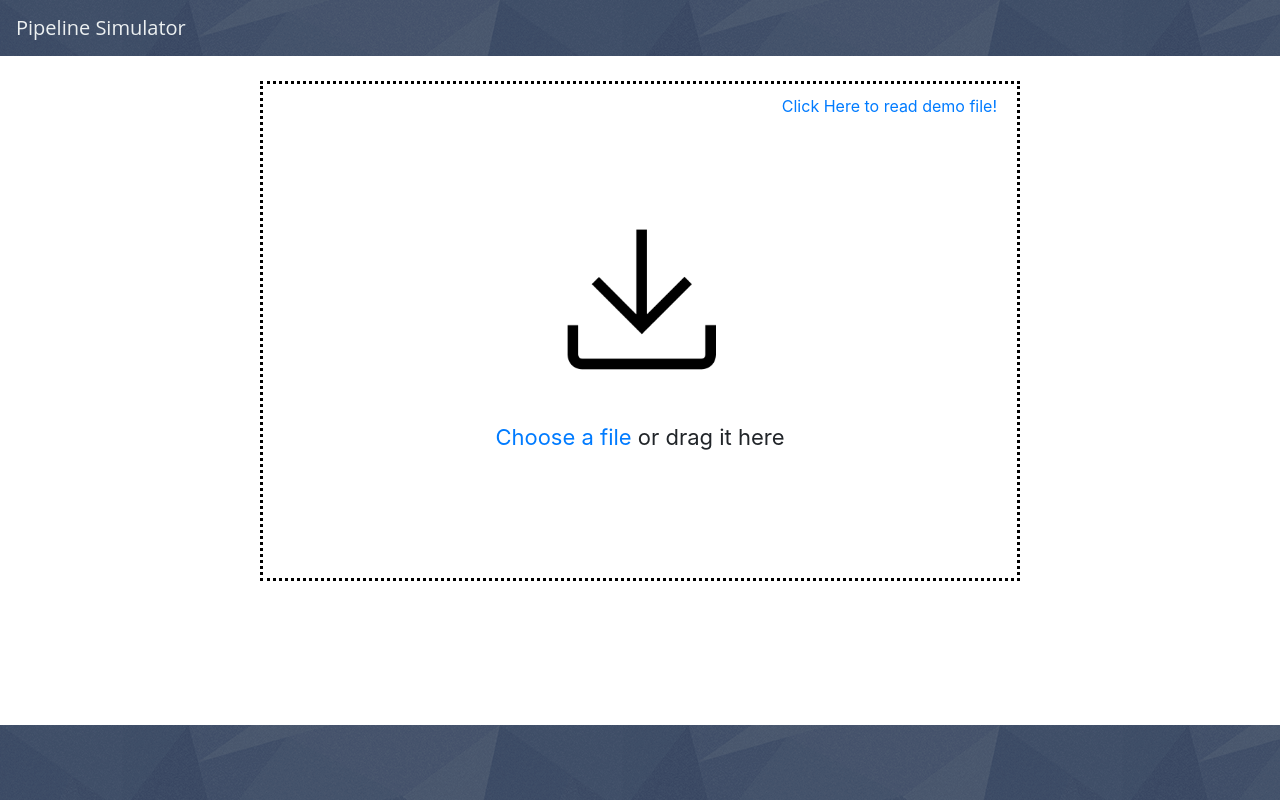
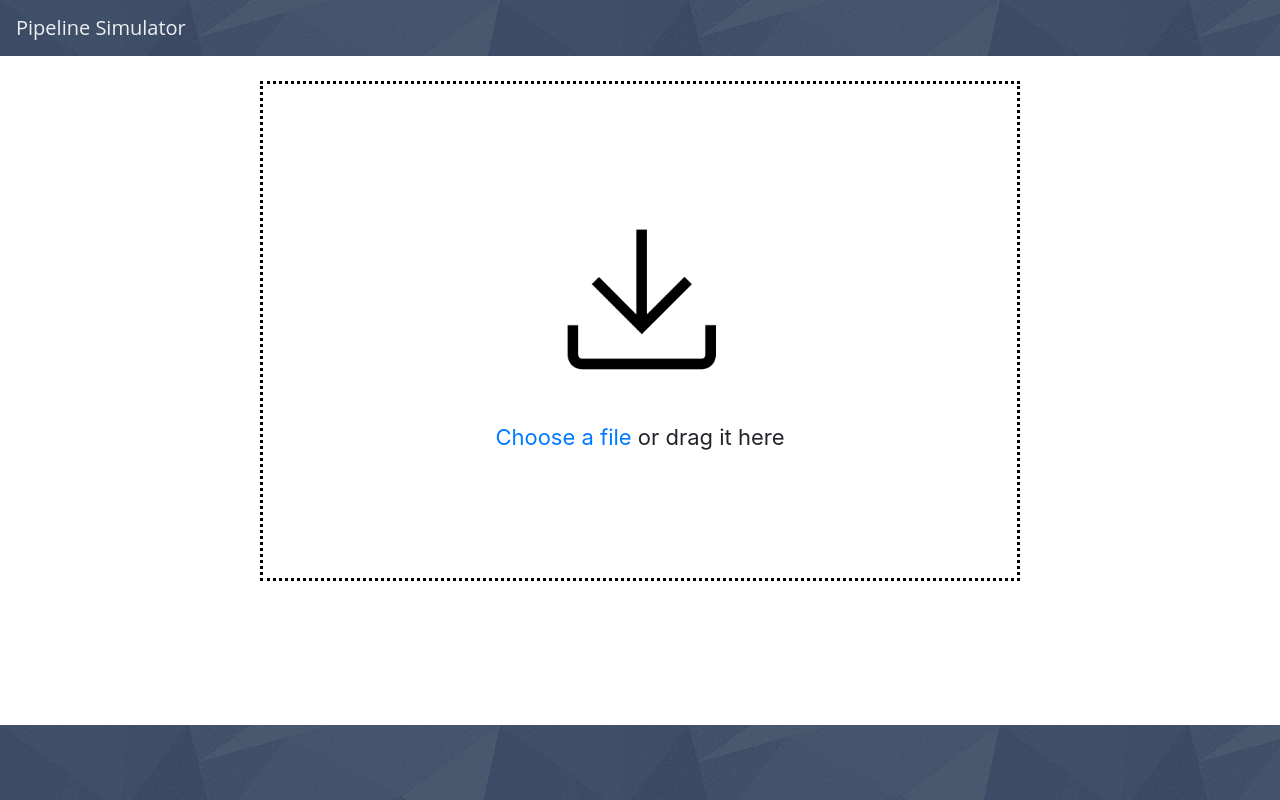
Before and after one commit to salarx/MipsSimulator, a plain HTML site: page index.html in a window 1280 px wide. Drawn offline with Linux system fonts and the light colour scheme.

Commit message:
Update index.html

```diff
--- a/index.html
+++ b/index.html
@@ -34,7 +34,6 @@
       <div class="container text-center mx-auto">
         <div class="row">
           <div class="col-12 col-md-8 offset-md-2 upload-container" id="uploadContainer">
-            <a href="#" class="demo-link" onclick="readDemoFile()">Click Here to read demo file!</a>
             <div class="justify-content-center align-self-center mx-auto">
               <img src="images/upload_icon.png" class="upload-icon" /> <br />
               <input class="file-input" type="file" id="file" /> <br />
```
